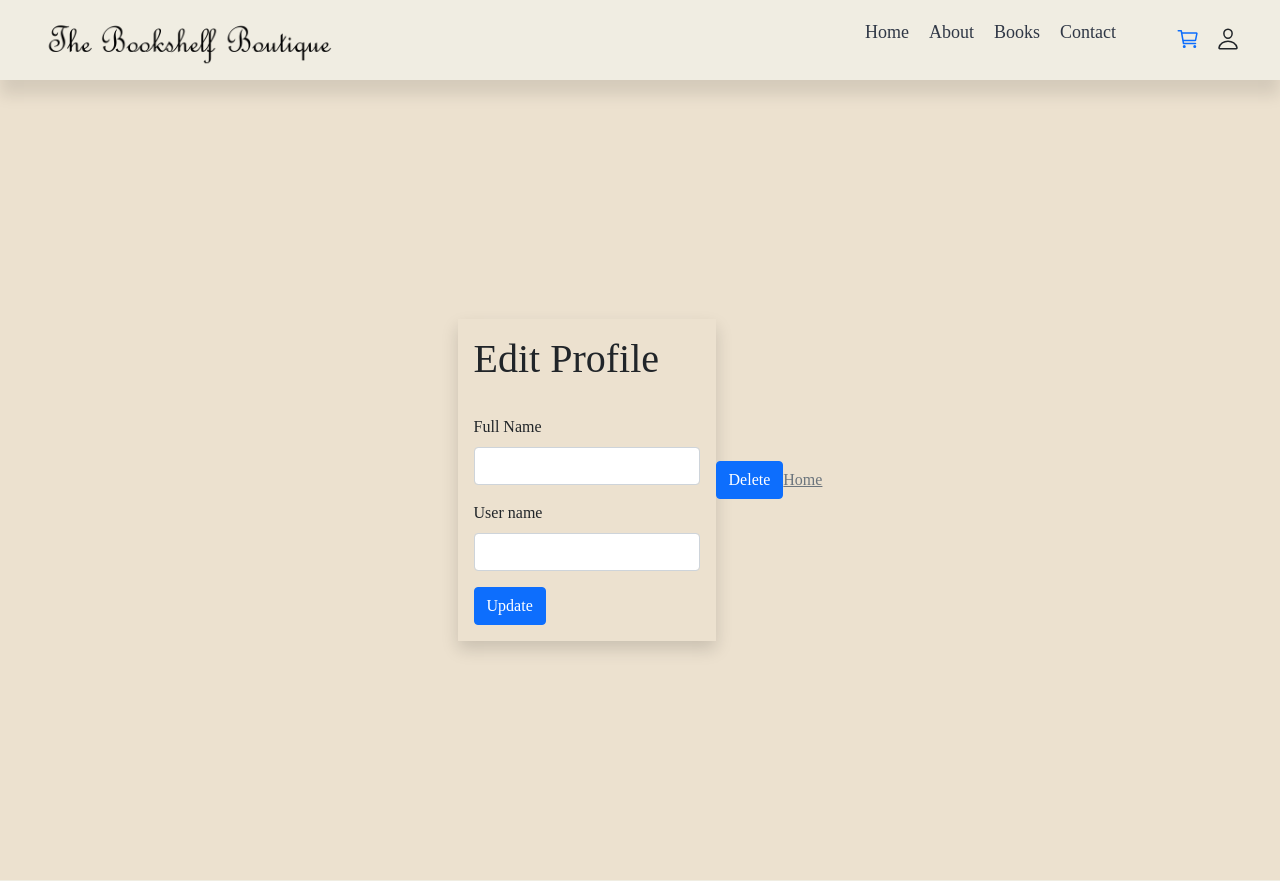
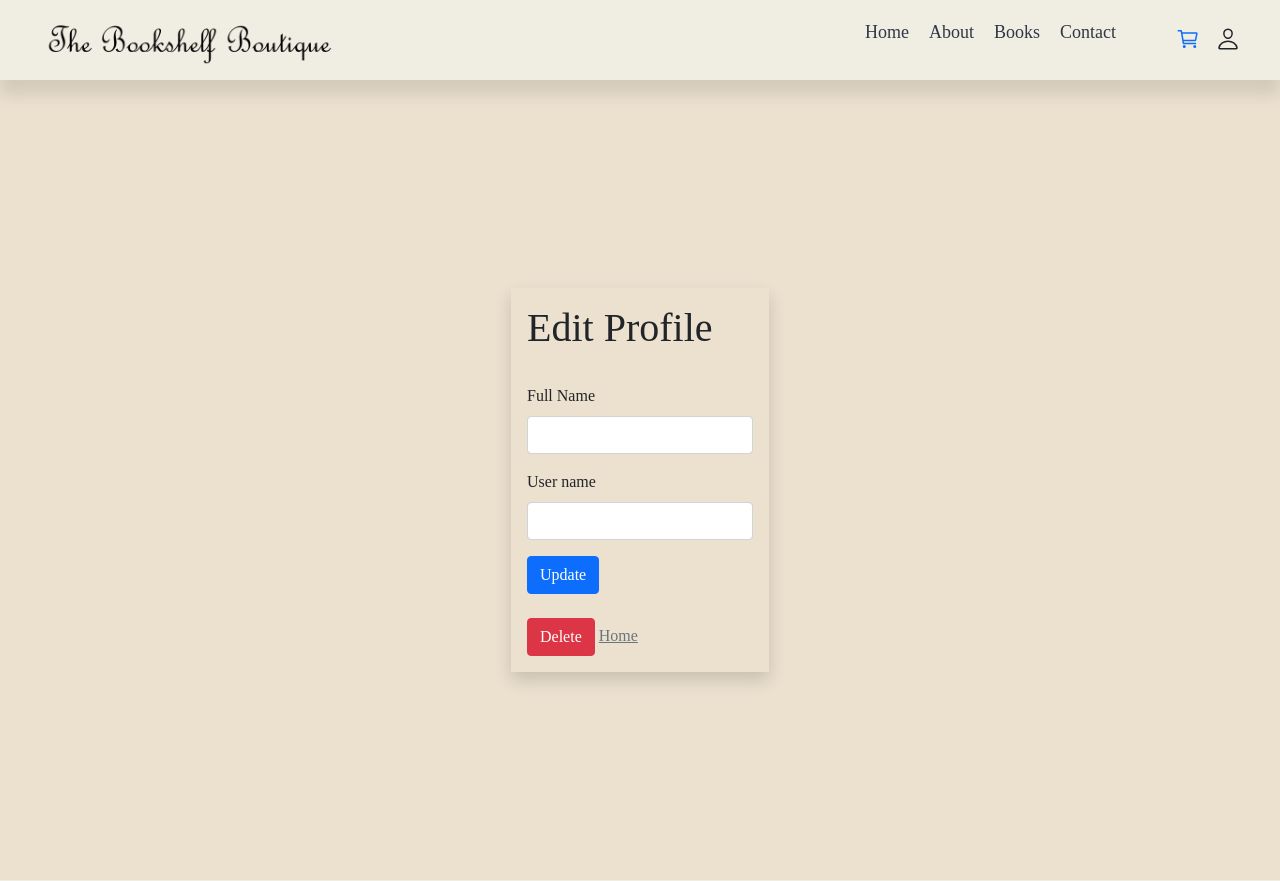
Before and after one commit to malisha001/online_book_store, a PHP site: page /ridma/edituserprofile.php in a window 1280 px wide. Shown: the top 881 px of the page. Run offline with PHP 8.4, Linux system fonts and the light colour scheme; a user stored in the database is signed in; data comes from the database, SQL or seed files in the repository; some web fonts are replaced.

Commit message:
change buttons

```diff
--- a/ridma/edituserprofile.php
+++ b/ridma/edituserprofile.php
@@ -71,9 +71,10 @@ $user = getUserById($_SESSION["usename"], $connection);
       </div>-->
 
       <button type="submit" class="btn btn-primary">Update</button>
+      <br><br>
+      <a href="deleteProfile.php" class="btn btn-danger">Delete</a>
+      <a href="profile.php" class="link-secondary">Home</a>
     </form>
-      <a href="deleteProfile.php" class="btn btn-primary">Delete</a>
-      <a href="profile.php" class="link-secondary">Home</a>
 </div>
 
 
```
